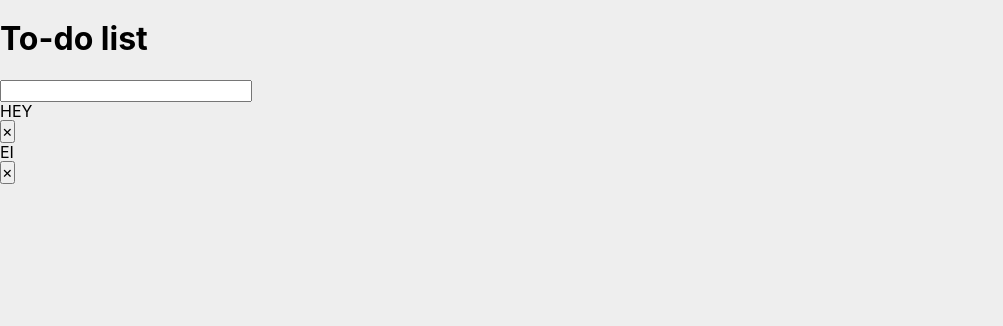
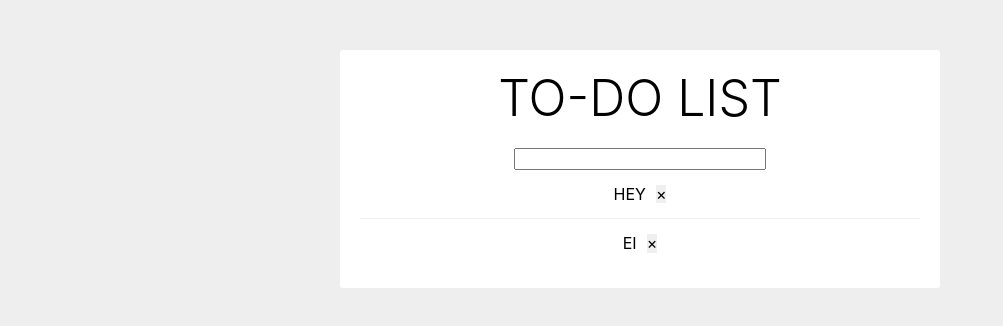
Before and after one commit to gmaiztegi/todo-ui-next, a Next.js app: page / in a window 1280 px wide. Shown: the top 326 px of the page, without its empty margins (0-1003 px from the left). Built offline with nearby package versions, Linux system fonts and the light colour scheme.

Commit message:
Use styled for styling elements

```diff
--- a/components/TodoItem.scss
+++ /dev/null
@@ -1,19 +0,0 @@
-.item {
-  padding: 1.5rem 0;
-  display: flex;
-  align-items: center;
-  justify-content: center;
-
-  &:not(:last-child) {
-    border-bottom: 1px solid #eee;
-  }
-}
-
-.label {
-  text-emphasis: underline;
-}
-
-.delete {
-  border: 0 none;
-  cursor: pointer;
-}
--- a/components/TodoItem.tsx
+++ b/components/TodoItem.tsx
@@ -1,4 +1,24 @@
-import style from "./TodoItem.scss";
+import styled from "styled-components";
+
+const ItemElement = styled.div`
+  padding: 1.5rem 0;
+  display: flex;
+  align-items: center;
+  justify-content: center;
+
+  :not(:last-child) {
+    border-bottom: 1px solid #eee;
+  }
+`;
+
+const TodoLabel = styled.p`
+  margin-right: 1rem;
+`;
+
+const DeleteButton = styled.button`
+  border: 0 none;
+  cursor: pointer;
+`;
 
 interface IProps {
   label: string;
@@ -6,12 +26,10 @@ interface IProps {
 }
 
 const TodoItem: React.FC<IProps> = ({ label, onDelete }) => (
-  <div className={style.item}>
-    <p className={style.label}>{label}</p>
-    <button className={style.delete} onClick={onDelete}>
-      &times;
-    </button>
-  </div>
+  <ItemElement>
+    <TodoLabel>{label}</TodoLabel>
+    <DeleteButton onClick={onDelete}>&times;</DeleteButton>
+  </ItemElement>
 );
 
 export default TodoItem;
--- a/package.json
+++ b/package.json
@@ -19,11 +19,13 @@
     "normalize.css": "^8.0.1",
     "react": "^16.8.0",
     "react-dom": "^16.8.0",
+    "styled-components": "^4.1.3",
     "utility-types": "^3.4.1"
   },
   "devDependencies": {
     "@types/next": "^7.0.9",
     "@types/react": "^16.8.2",
-    "@types/react-dom": "^16.8.0"
+    "@types/react-dom": "^16.8.0",
+    "@types/styled-components": "^4.1.8"
   }
 }
--- a/pages/index.tsx
+++ b/pages/index.tsx
@@ -1,11 +1,35 @@
 import React from "react";
 import { DeepReadonly } from "utility-types";
 import { TodoItemList, AddTodoForm } from "../components";
-import styles from "../styles/style.scss";
+import "../styles/style.scss";
+import styled from "styled-components";
 
 type IState = DeepReadonly<{
   todos: string[];
 }>;
+
+const TodoBox = styled.div`
+  width: 60rem;
+  max-width: 100%;
+  margin: 5rem auto;
+  padding: 2rem;
+  //border: 1px solid #222;
+  border-radius: 0.3rem;
+  background-color: #fff;
+  box-shadow: 0 0.2rem 1.5rem rgba(#000, 0.2);
+
+  display: flex;
+  flex-direction: column;
+  align-items: stretch;
+  text-align: center;
+`;
+
+const PageTitle = styled.h1`
+  text-transform: uppercase;
+  font-size: 5rem;
+  font-weight: 300;
+  margin: 0 0 2rem;
+`;
 
 class IndexPage extends React.Component<{}, IState> {
   state = {
@@ -27,11 +51,11 @@ class IndexPage extends React.Component<{}, IState> {
 
   render() {
     return (
-      <div className={styles.box}>
-        <h1 className={styles.title}>To-do list</h1>
+      <TodoBox>
+        <PageTitle>To-do list</PageTitle>
         <AddTodoForm onCreate={this.onCreate} />
         <TodoItemList todos={this.state.todos} onDelete={this.onDelete} />
-      </div>
+      </TodoBox>
     );
   }
 }
--- a/styles/style.scss
+++ b/styles/style.scss
@@ -21,26 +21,3 @@ body {
 
   background-color: #eee;
 }
-
-.box {
-  width: 60rem;
-  max-width: 100%;
-  margin: 5rem auto;
-  padding: 2rem;
-  //border: 1px solid #222;
-  border-radius: 0.3rem;
-  background-color: #fff;
-  box-shadow: 0 0.2rem 1.5rem rgba(#000, 0.2);
-
-  display: flex;
-  flex-direction: column;
-  align-items: stretch;
-  text-align: center;
-}
-
-.title {
-  text-transform: uppercase;
-  font-size: 5rem;
-  font-weight: 300;
-  margin: 0 0 2rem;
-}
```
Also changed, not shown: 1 other file (tests, documents, lock files or other folders).
